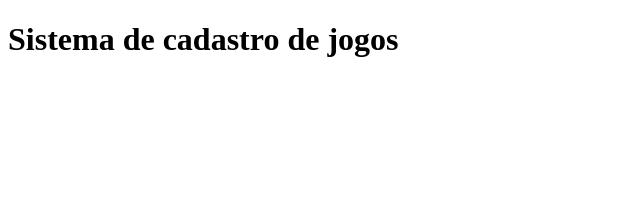
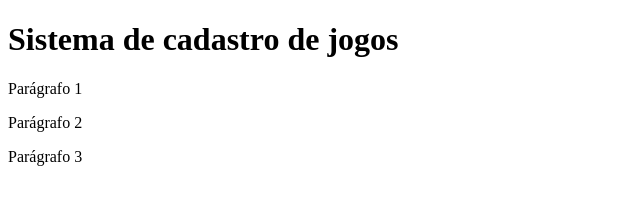
Before and after one commit to AndreiScafi/sistema-de-cadastro, a plain HTML site: page index.html in a window 1280 px wide. Shown: the whole page, without its empty margins (0-640 px from the left). Drawn offline with Linux system fonts and the light colour scheme.

Commit message:
Alteração teste para testar versionamento.

```diff
--- a/index.html
+++ b/index.html
@@ -9,6 +9,9 @@
 </head>
 <body>
     <h1>Sistema de cadastro de jogos</h1>
+    <p>Parágrafo 1</p>
+    <p>Parágrafo 2</p>
+    <p>Parágrafo 3</p>
 
     <script src="./app.js"></script>
 </body>
```
